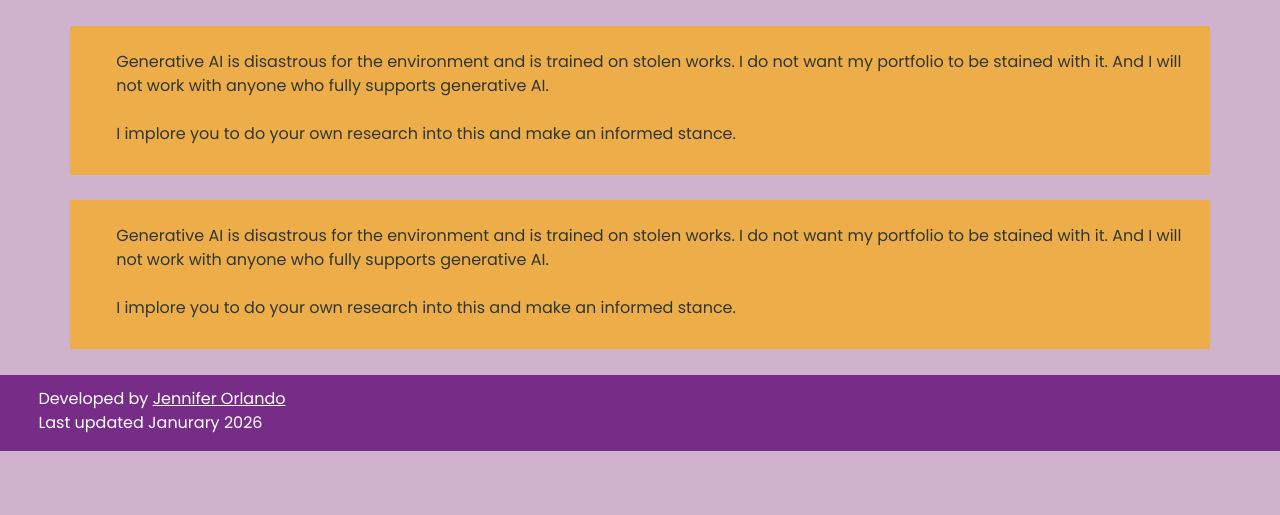
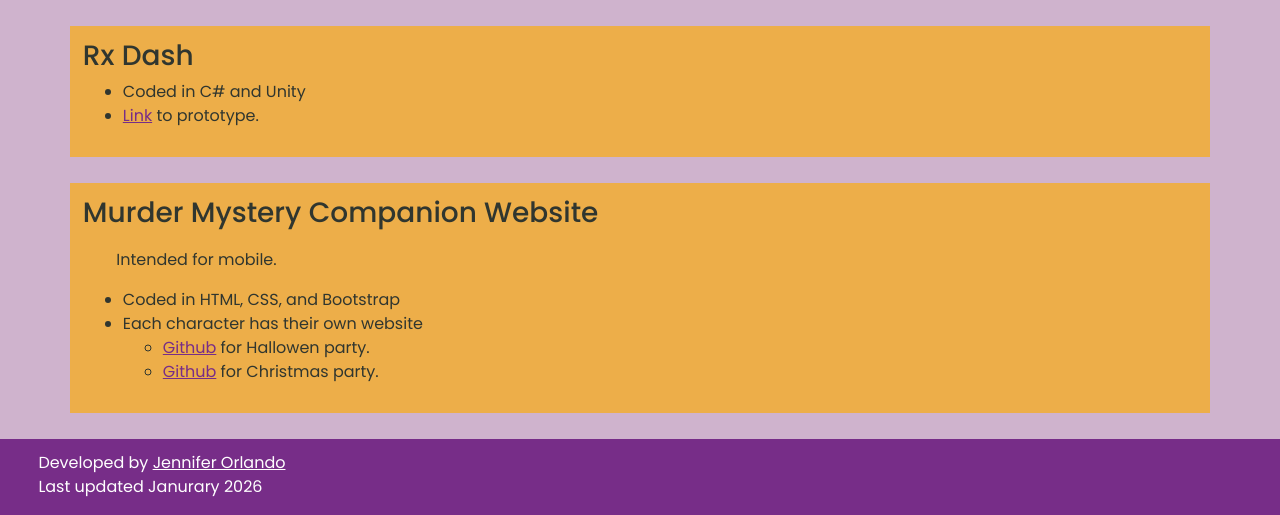
Before and after one commit to quietlycreeping/CSI_4999_Presentation, a plain HTML site: page pages/projects.html in a window 1280 px wide. Shown: the part 396-911 px from the top of the page. Before the commit the page ends 847 px from the top, so only its background shows below. Drawn offline with nearby package versions, Linux system fonts and the light colour scheme; a web font is replaced by a local one.

Commit message:
projects

```diff
--- a/assests/stylesheets/projects.css
+++ b/assests/stylesheets/projects.css
@@ -31,4 +31,9 @@ hr.dashed
   font-weight: 400;
   font-style: normal;
   color: #30362F;
+    a:link, a:visited
+  {
+      text-decoration: underline;
+      color: #772D88;
+  }
 }
--- a/pages/projects.html
+++ b/pages/projects.html
@@ -3,7 +3,7 @@
 <head>
   <meta charset="utf-8">
   <meta name="viewport" content="width=device-width, initial-scale=1">
-  <title>AI Stance</title>
+  <title>Projects</title>
 <!-- #region STYLING -->
   <link rel="stylesheet" href="https://cdn.jsdelivr.net/npm/bootstrap@4.0.0/dist/css/bootstrap.min.css" integrity="sha384-Gn5384xqQ1aoWXA+058RXPxPg6fy4IWvTNh0E263XmFcJlSAwiGgFAW/dAiS6JXm" crossorigin="anonymous">
   <link rel="stylesheet" href="../assests/stylesheets/header.css">
@@ -35,23 +35,25 @@
 
 <!--#region-->
   <div class="container mx-auto" style="margin:2% ; padding:1%" id="profile_con2">
-    <p>
-        Generative AI is disastrous for the environment and is trained on stolen works.
-        I do not want my portfolio to be stained with it.
-        And I will not work with anyone who fully supports generative AI.
-        <br><br>I implore you to do your own research into this and make an informed stance.
-    </p>
+    <h3>Rx Dash</h3>
+    <ul>
+        <li>Coded in C# and Unity</li>
+        <li><a href="https://quietlycreeping.itch.io/rx-d">Link</a> to prototype.</li>
+    </ul>
   </div>
 <!--#endregion-->
 
 <!--#region-->
   <div class="container mx-auto" style="margin:2% ; padding:1%" id="profile_con2">
-    <p>
-        Generative AI is disastrous for the environment and is trained on stolen works.
-        I do not want my portfolio to be stained with it.
-        And I will not work with anyone who fully supports generative AI.
-        <br><br>I implore you to do your own research into this and make an informed stance.
-    </p>
+    <h3>Murder Mystery Companion Website</h3>
+    <p>Intended for mobile.</p>
+    <ul>
+        <li>Coded in HTML, CSS, and Bootstrap</li>
+        <li>Each character has their own website
+            <ul><li><a href="https://github.com/quietlycreeping/MysteryCompanion_V2">Github</a> for Hallowen party.</li>
+            <li><a href="https://github.com/quietlycreeping/Murder_Mystery">Github</a> for Christmas party.</li></ul>
+        </li>
+    </ul>
   </div>
 <!--#endregion-->
 
```
Also changed, not shown: pages/index.html (+1 -1 lines).
